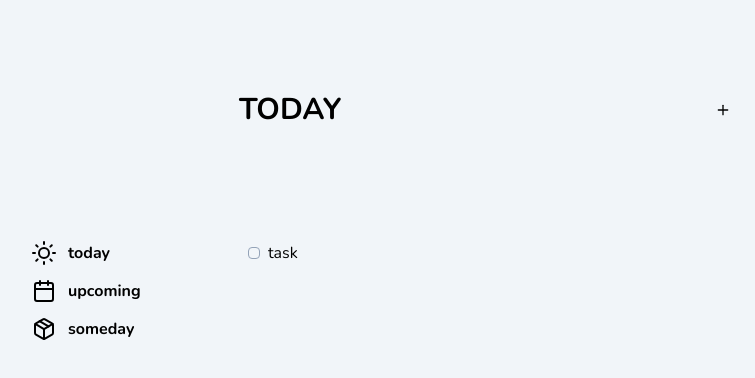
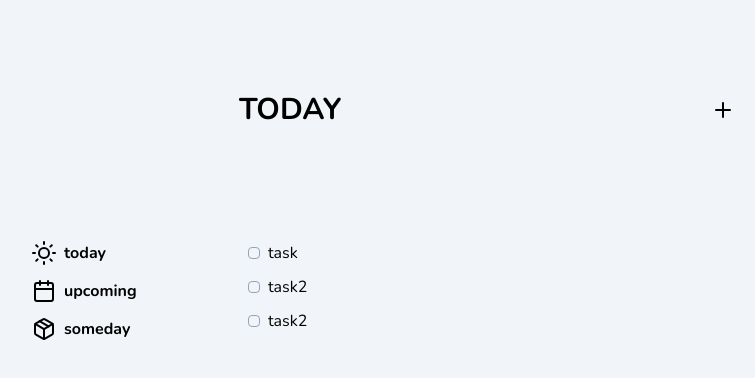
Before and after one commit to owozsh/G2-twdo-frontend, a React (Create React App) app: page /today in a window 1280 px wide. Shown: the top 378 px of the page, without its empty margins (151-906 px from the left). Built offline with nearby package versions, Linux system fonts and the light colour scheme.

Commit message:
refactoring

```diff
--- a/src/components/ui/Icon.tsx
+++ b/src/components/common/Icon.tsx
@@ -3,12 +3,14 @@ import { ReactElement } from "react";
 export default function Icon({
   icon,
   size,
+  className,
 }: {
   icon: ReactElement<any> | string;
   size: number;
+  className?: string;
 }) {
   return (
-    <span className={`flex items-center mr-3 child-icon:w-${size}`}>
+    <span className={`flex items-center child-icon:w-${size} ${className}`}>
       {icon}
     </span>
   );
--- a/src/components/layouts/AppLayout.tsx
+++ b/src/components/layouts/AppLayout.tsx
@@ -1,58 +1,14 @@
-import { useState } from "react";
-import { DragDropContext, Draggable, Droppable } from "react-beautiful-dnd";
-
 import { task } from "../../types";
 
 import HeaderBar from "../widgets/HeaderBar";
 import Sidebar from "../widgets/Sidebar";
 import TaskView from "../widgets/TaskView";
-import Task from "../widgets/Task";
-import Clickable from "../ui/Clickable";
 
 export default function AppLayout(props: { title: string; tasks: task[] }) {
-  const [tasks, setTasks] = useState(props.tasks);
-
-  const addTask = (): void => {
-    setTasks([
-      ...tasks,
-      {
-        id: new Date().getTime().toString(),
-        description: "",
-        completed: false,
-      },
-    ]);
-  };
-
-  const reorder = (list: task[], startIndex: number, endIndex: number) => {
-    const result = [...list];
-    const [removed] = result.splice(startIndex, 1);
-    result.splice(endIndex, 0, removed);
-
-    return result;
-  };
-
-  function onDragEnd(result: any) {
-    if (!result.destination) {
-      return;
-    }
-
-    if (result.destination.index === result.source.index) {
-      return;
-    }
-
-    const reorderedTasks = reorder(
-      tasks,
-      result.source.index,
-      result.destination.index
-    );
-
-    setTasks([...reorderedTasks]);
-  }
-
   return (
     <main className="grid grid-cols-app-layout grid-rows-app-layout h-full gap-4">
       <div className="col-start-2 row-start-1 w-full justify-self-center self-center">
-        <HeaderBar title="Today" onAddButtonClick={addTask} />
+        <HeaderBar title="Today" />
       </div>
 
       <div className="max-w-sidebar row-start-2 col-start-1 w-full justify-self-end">
@@ -60,30 +16,7 @@ export default function AppLayout(props: { title: string; tasks: task[] }) {
       </div>
 
       <div className="row-start-2 col-start-2 w-full justify-self-center">
-        <DragDropContext onDragEnd={onDragEnd}>
-          <Droppable droppableId="list">
-            {(provided) => (
-              <div ref={provided.innerRef} {...provided.droppableProps}>
-                <TaskView>
-                  {tasks?.map((t, i) => (
-                    <Draggable key={t.id} draggableId={t.id} index={i}>
-                      {(provided) => (
-                        <div
-                          ref={provided.innerRef}
-                          {...provided.draggableProps}
-                          {...provided.dragHandleProps}
-                        >
-                          <Task description={t.description} />
-                        </div>
-                      )}
-                    </Draggable>
-                  ))}
-                </TaskView>
-                {provided.placeholder}
-              </div>
-            )}
-          </Droppable>
-        </DragDropContext>
+        <TaskView tasks={props.tasks} />
       </div>
     </main>
   );
--- a/src/components/widgets/HeaderBar.tsx
+++ b/src/components/widgets/HeaderBar.tsx
@@ -1,5 +1,6 @@
 import { Plus } from "react-feather";
-import Clickable from "../ui/Clickable";
+import Clickable from "../common/Clickable";
+import Icon from "../common/Icon";
 
 export default function HeaderBar({
   title,
@@ -12,11 +13,11 @@ export default function HeaderBar({
     <header className="flex items-center justify-between w-full row-span-1 col-span-3 place-self-center">
       <h1 className="text-3xl font-semibold">{title.toUpperCase()}</h1>
       <Clickable
-        className="w-8 h-8 border-none justify-center items-center child-icon:w-8"
+        className="w-8 h-8 justify-center items-center"
         onClick={onAddButtonClick}
         type="button"
       >
-        <Plus />
+        <Icon icon={<Plus />} size={8} />
       </Clickable>
     </header>
   );
--- a/src/components/widgets/Sidebar.tsx
+++ b/src/components/widgets/Sidebar.tsx
@@ -4,7 +4,7 @@ import SidebarButton from "./SidebarButton";
 
 export default function Sidebar() {
   return (
-    <nav className="flex flex-col items-end h-full w-full">
+    <nav className="flex flex-col items-end h-full w-full max-w-sidebar row-start-2 col-start-1 justify-self-end">
       <ul className="w-full">
         <li>
           <SidebarButton
--- a/src/components/widgets/SidebarButton.tsx
+++ b/src/components/widgets/SidebarButton.tsx
@@ -1,8 +1,8 @@
 import { ReactElement } from "react";
 import { Link } from "react-router-dom";
 
-import Clickable from "../ui/Clickable";
-import Icon from "../ui/Icon";
+import Clickable from "../common/Clickable";
+import Icon from "../common/Icon";
 
 export default function SidebarButton({
   label,
@@ -16,7 +16,7 @@ export default function SidebarButton({
   return (
     <Link to={`${route}`}>
       <Clickable className="w-full mb-1">
-        <Icon icon={icon} size={4} />
+        <Icon icon={icon} size={4} className={"mr-2"} />
         <p className="font-bold">{label.toLowerCase()}</p>
       </Clickable>
     </Link>
--- a/src/components/widgets/Task.tsx
+++ b/src/components/widgets/Task.tsx
@@ -1,8 +1,13 @@
 import { useState, useRef, useEffect } from "react";
+import { Draggable } from "react-beautiful-dnd";
 import { Check } from "react-feather";
-import Clickable from "../ui/Clickable";
+import Clickable from "../common/Clickable";
 
-export default function Task(props: { description: string }) {
+export default function Task(props: {
+  description: string;
+  id: string;
+  index: number;
+}) {
   const [isComplete, setIsComplete] = useState(false);
   const [description, setDescription] = useState(props.description);
   const [editMode, setEditMode] = useState(false);
@@ -31,7 +36,14 @@ export default function Task(props: { description: string }) {
   }, [editMode]);
 
   return (
-    <li>
+    <Draggable draggableId={props.id} index={props.index}>
+      {(provided) => (
+        <li
+          className="hover:cursor-default"
+          ref={provided.innerRef}
+          {...provided.draggableProps}
+          {...provided.dragHandleProps}
+        >
           <Clickable
             className={`task-container ${editMode && "edit-mode"}`}
             hoverDisabled={editMode}
@@ -75,6 +87,8 @@ export default function Task(props: { description: string }) {
             ""
           )}
         </li>
+      )}
+    </Draggable>
   );
 }
 
--- a/src/components/widgets/TaskView.tsx
+++ b/src/components/widgets/TaskView.tsx
@@ -1,7 +1,65 @@
-export default function TaskView({
-  children,
-}: {
-  children?: JSX.Element[] | JSX.Element;
-}) {
-  return <ul className="shrink h-full w-full">{children}</ul>;
+import { useState } from "react";
+import { DragDropContext, Droppable } from "react-beautiful-dnd";
+import { task } from "../../types";
+import Task from "./Task";
+
+export default function TaskView(props: { tasks: task[] }) {
+  const [tasks, setTasks] = useState(props.tasks);
+
+  const reorder = (list: task[], startIndex: number, endIndex: number) => {
+    const result = [...list];
+    const [removed] = result.splice(startIndex, 1);
+    result.splice(endIndex, 0, removed);
+
+    return result;
+  };
+
+  const onDragEnd = (result: any) => {
+    if (!result.destination) return;
+
+    if (result.destination.index === result.source.index) return;
+
+    const reorderedTasks = reorder(
+      tasks,
+      result.source.index,
+      result.destination.index
+    );
+
+    setTasks([...reorderedTasks]);
+  };
+
+  const addTask = (): void => {
+    setTasks([
+      ...tasks,
+      {
+        id: new Date().getTime().toString(),
+        description: "",
+        completed: false,
+      },
+    ]);
+  };
+
+  return (
+    <DragDropContext onDragEnd={onDragEnd}>
+      <Droppable droppableId="list">
+        {(provided) => (
+          <ul
+            ref={provided.innerRef}
+            {...provided.droppableProps}
+            className="shrink h-full w-full"
+          >
+            {tasks?.map((task, i) => (
+              <Task
+                description={task.description}
+                id={task.id}
+                key={task.id}
+                index={i}
+              />
+            ))}
+            {provided.placeholder}
+          </ul>
+        )}
+      </Droppable>
+    </DragDropContext>
+  );
 }
--- a/src/pages/today.tsx
+++ b/src/pages/today.tsx
@@ -11,6 +11,16 @@ const exampleTasks: task[] = [
     description: "task",
     completed: false,
   },
+  {
+    id: "2",
+    description: "task2",
+    completed: false,
+  },
+  {
+    id: "3",
+    description: "task2",
+    completed: false,
+  },
 ];
 
 export default function Today() {
--- a/src/styles/global.css
+++ b/src/styles/global.css
@@ -11,6 +11,7 @@
 * {
   @apply dark:text-slate-200;
   font-family: "Nunito", sans-serif;
+  list-style: none;
 }
 
 body {
@@ -86,3 +87,7 @@ body {
 input {
   z-index: -10;
 }
+
+#data-rbd-drag-handle-context-id {
+  cursor: default;
+}
```
Also changed, not shown: src/components/common/Clickable.tsx (renamed from src/components/ui/Clickable.tsx). Lines whose indentation alone changed are shown as unchanged.
